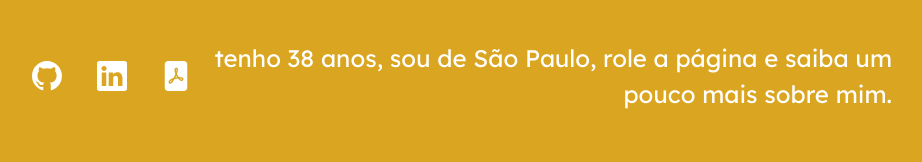
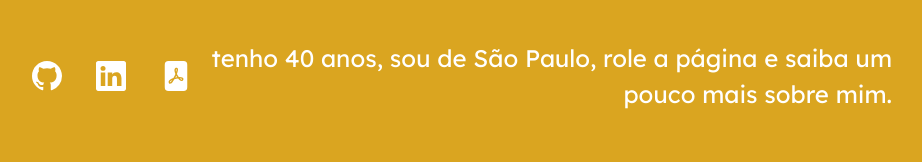
Before and after one commit to samirdourado/samirdouradoportfolio, a Next.js app: page / in a window 1280 px wide. Shown: the part 540-702 px from the top of the page, without its empty margins (178-1100 px from the left). Built offline with nearby package versions, Linux system fonts and the light colour scheme; no server answers.

Commit message:
Fix: Age and year

```diff
--- a/src/components/footerPage/index.tsx
+++ b/src/components/footerPage/index.tsx
@@ -6,7 +6,7 @@ import "./style.css"
 export const FooterPage = () => {
     return (
         <main className={"footer__container"}>
-            <p>2023 - Samir Dourado</p>
+            <p>2026 - Samir Dourado</p>
             <Link href={"#home"}><FaArrowCircleUp size={20} /></Link>
         </main>
     )
--- a/src/components/headerPage/index.tsx
+++ b/src/components/headerPage/index.tsx
@@ -11,7 +11,7 @@ export const HeaderPage = () => {
                 <h2 className={"title_strong title_strong_variant"}>FULLSTACK</h2>
                 <h2 className={"title_strong"}>DEVELOPER</h2>
                 <div className={"presentation_footer"}>
-                    <p className={"presentation_text_footer"}>tenho 38 anos, sou de São Paulo, role a página e saiba um pouco mais sobre mim.</p>
+                    <p className={"presentation_text_footer"}>tenho 40 anos, sou de São Paulo, role a página e saiba um pouco mais sobre mim.</p>
                     <nav className="nav_buttons">
                     <Link href={"https://github.com/samirdourado"} target="_blank" ><BsGithub size={30} color="white"/></Link>
                     <Link href={"https://www.linkedin.com/in/samirdourado"} target="_blank" ><BsLinkedin size={30} color="white"/></Link>
```
